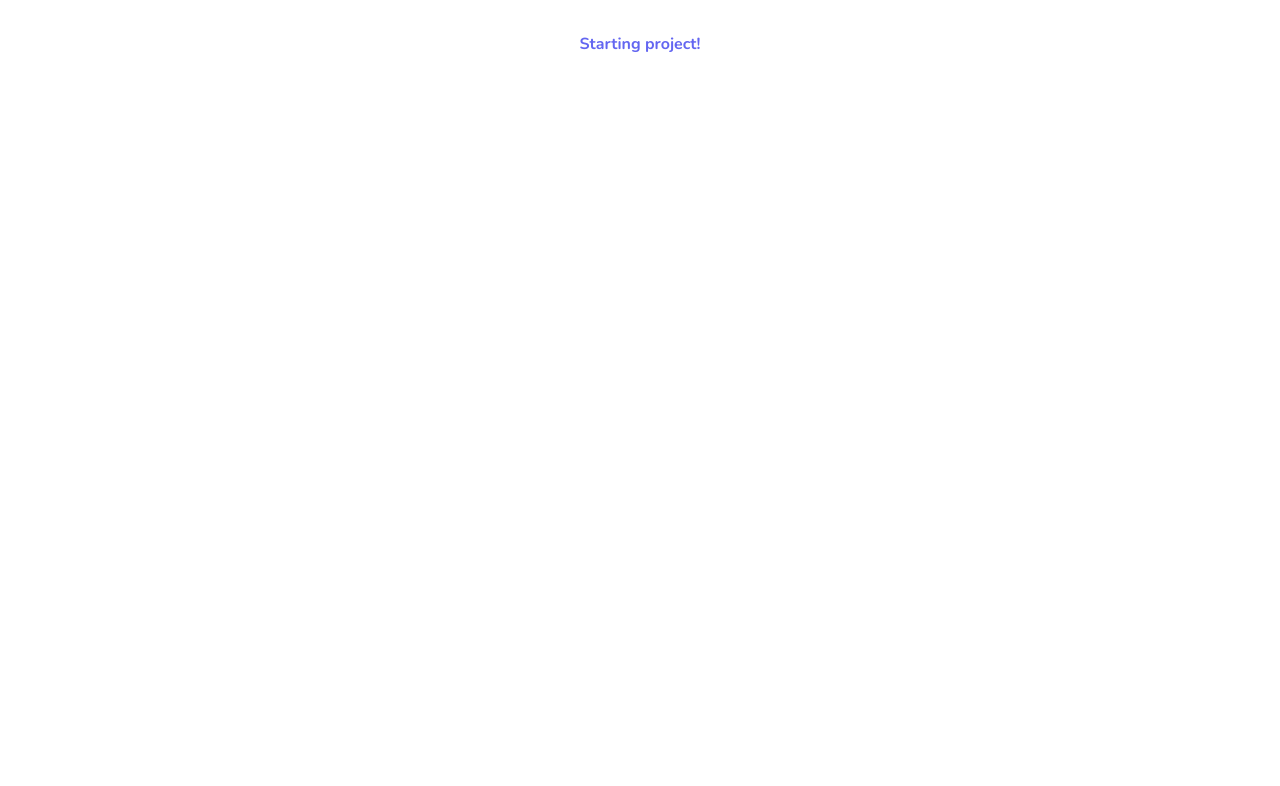
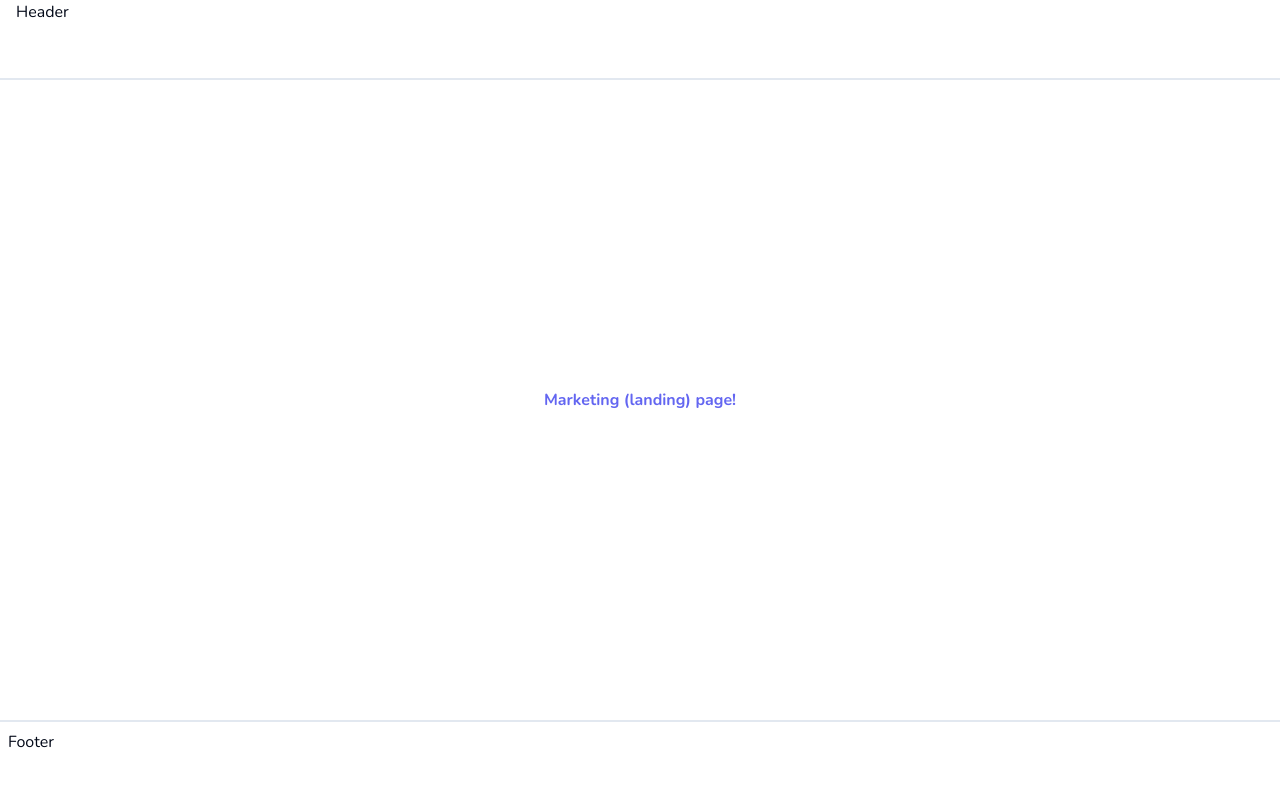
Before and after one commit to epontoni/lingo, a Next.js app: page / in a window 1280 px wide. Shown: the top 786 px of the page. Built offline with nearby package versions, Linux system fonts and the light colour scheme.

Commit message:
Marketing (landing) page skeleton

```diff
--- /dev/null
+++ b/app/(marketing)/_components/Footer.tsx
@@ -0,0 +1,7 @@
+export default function Footer() {
+  return (
+    <header className="hidden lg:block h-20 w-full border-t-2 border-slate-200 p-2">
+      Footer
+    </header>
+  );
+}
--- /dev/null
+++ b/app/(marketing)/_components/Header.tsx
@@ -0,0 +1,7 @@
+export default function Header() {
+  return (
+    <header className="h-20 w-full border-b-2 border-slate-200 px-4">
+      Header
+    </header>
+  );
+}
--- /dev/null
+++ b/app/(marketing)/layout.tsx
@@ -0,0 +1,24 @@
+import type { Metadata } from "next";
+import Header from "./_components/Header";
+import Footer from "./_components/Footer";
+
+export const metadata: Metadata = {
+  title: "Create Next App",
+  description: "Generated by create next app",
+};
+
+export default function MarketingLayout({
+  children,
+}: Readonly<{
+  children: React.ReactNode;
+}>) {
+  return (
+    <div className="min-h-screen flex flex-col">
+      <Header />
+      <main className="flex flex-1 flex-col items-center justify-center">
+        {children}
+      </main>
+      <Footer />
+    </div>
+  );
+}
--- a/app/page.tsx
+++ b/app/(marketing)/page.tsx
@@ -3,7 +3,7 @@
 export default function Home() {
   return (
     <div className="w-full h-full flex justify-center items-center py-8">
-      <p className="text-indigo-500 font-bold">Starting project!</p>
+      <p className="text-indigo-500 font-bold">Marketing (landing) page!</p>
     </div>
   );
 }
--- a/app/layout.tsx
+++ b/app/layout.tsx
@@ -1,6 +1,7 @@
 import type { Metadata } from "next";
 import { Nunito } from "next/font/google";
 import "./globals.css";
+import { cn } from "@/lib/utils";
 
 const font = Nunito({ subsets: ["latin"] });
 
```
